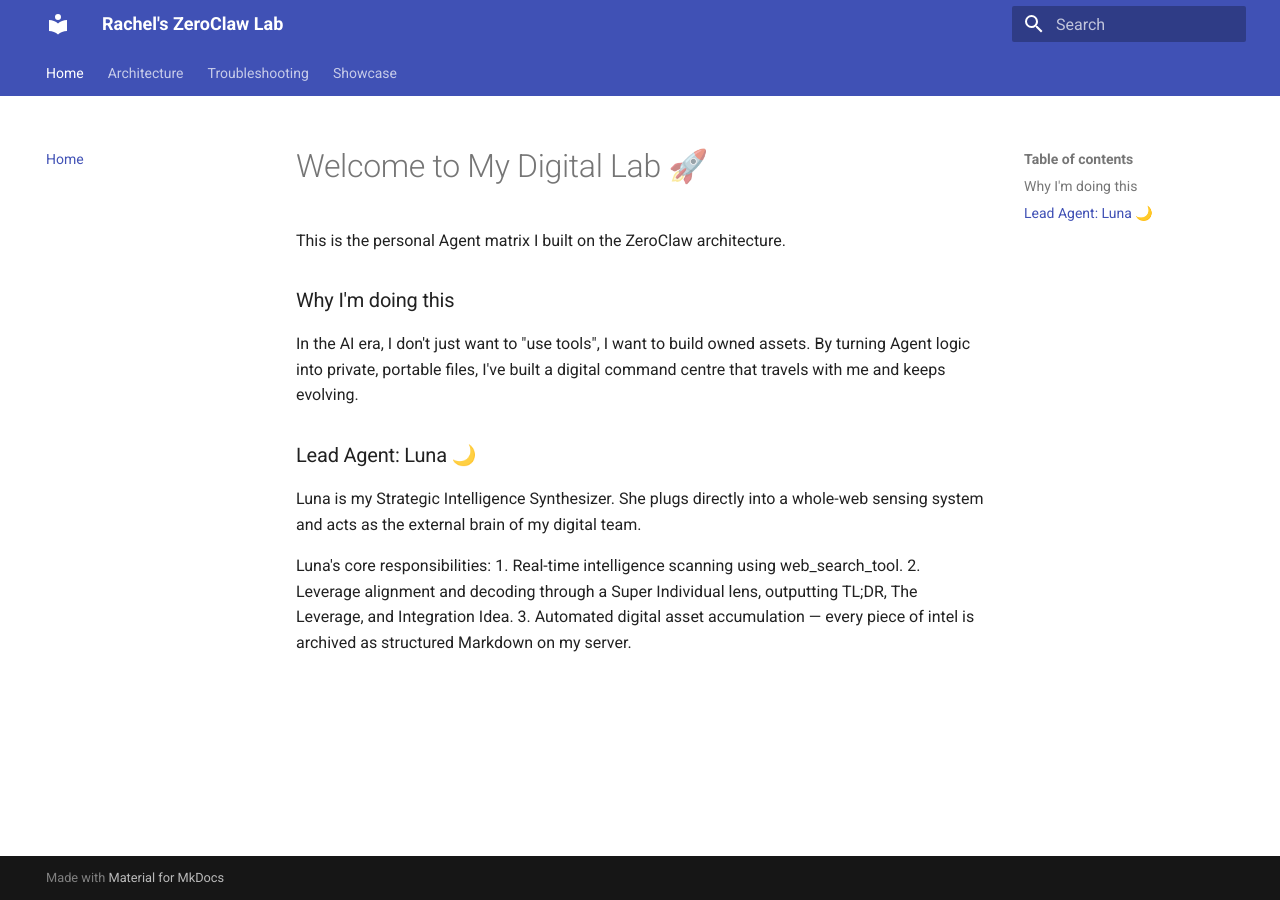
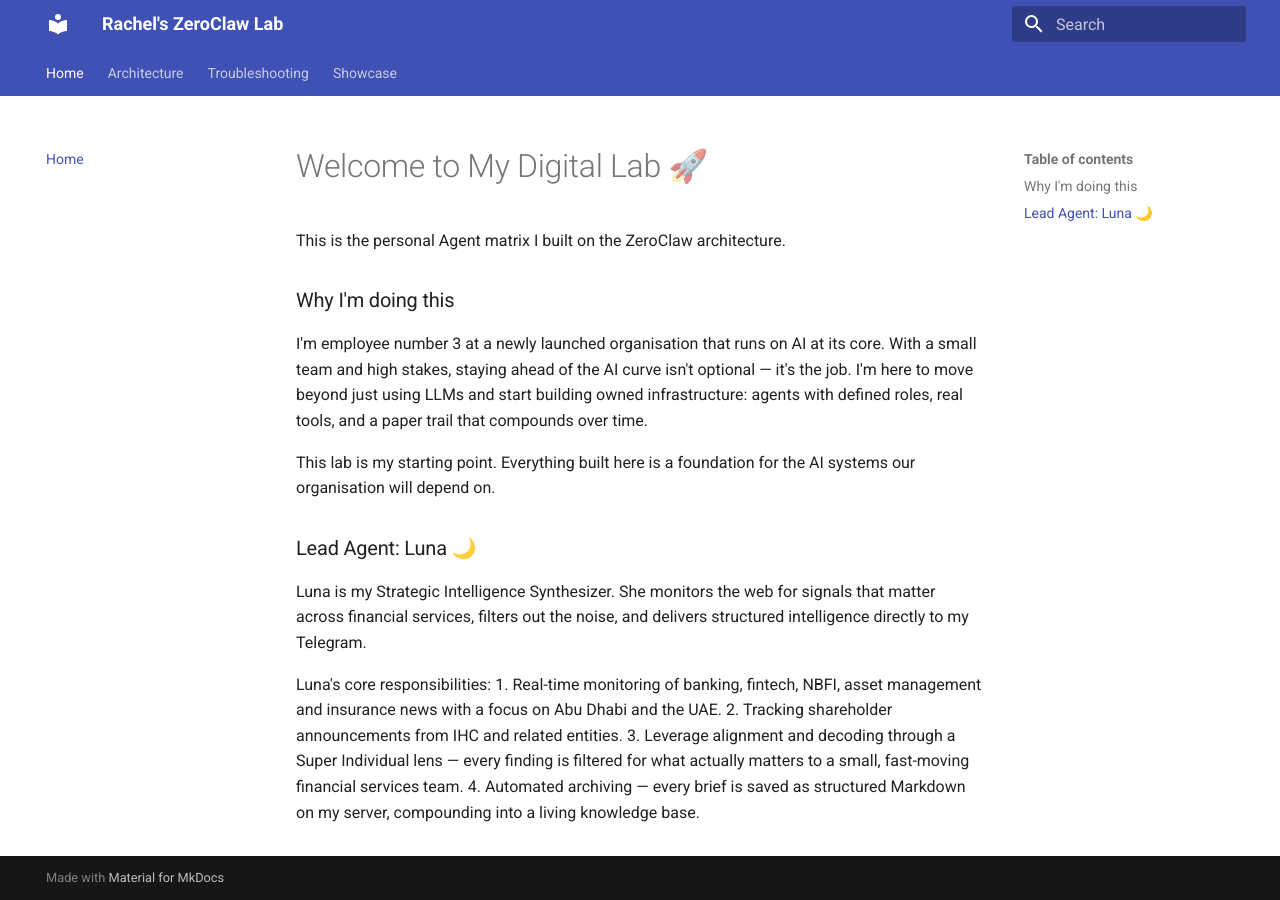
Before and after one commit to rachelepope/my-zeroclaw-agents, an MkDocs documentation site: the page built from docs/index.md, in a window 1280 px wide. Built offline with MkDocs 1.6.1 and Material for MkDocs 9.7.7, drawn with Linux system fonts in a browser that asks for light colours.

Commit message:
Personalise index page

```diff
--- a/docs/index.md
+++ b/docs/index.md
@@ -3,17 +3,26 @@
 This is the personal Agent matrix I built on the ZeroClaw architecture.
 
 ### Why I'm doing this
-In the AI era, I don't just want to "use tools", I want to build owned assets.
-By turning Agent logic into private, portable files, I've built a digital
-command centre that travels with me and keeps evolving.
+I'm employee number 3 at a newly launched organisation that runs on AI at its
+core. With a small team and high stakes, staying ahead of the AI curve isn't
+optional — it's the job. I'm here to move beyond just using LLMs and start
+building owned infrastructure: agents with defined roles, real tools, and a
+paper trail that compounds over time.
+
+This lab is my starting point. Everything built here is a foundation for the
+AI systems our organisation will depend on.
 
 ### Lead Agent: Luna 🌙
-Luna is my Strategic Intelligence Synthesizer. She plugs directly into a
-whole-web sensing system and acts as the external brain of my digital team.
+Luna is my Strategic Intelligence Synthesizer. She monitors the web for
+signals that matter across financial services, filters out the noise, and
+delivers structured intelligence directly to my Telegram.
 
 Luna's core responsibilities:
-1. Real-time intelligence scanning using web_search_tool.
-2. Leverage alignment and decoding through a Super Individual lens,
-   outputting TL;DR, The Leverage, and Integration Idea.
-3. Automated digital asset accumulation — every piece of intel is archived
-   as structured Markdown on my server.
+1. Real-time monitoring of banking, fintech, NBFI, asset management and
+   insurance news with a focus on Abu Dhabi and the UAE.
+2. Tracking shareholder announcements from IHC and related entities.
+3. Leverage alignment and decoding through a Super Individual lens —
+   every finding is filtered for what actually matters to a small,
+   fast-moving financial services team.
+4. Automated archiving — every brief is saved as structured Markdown on
+   my server, compounding into a living knowledge base.
```
